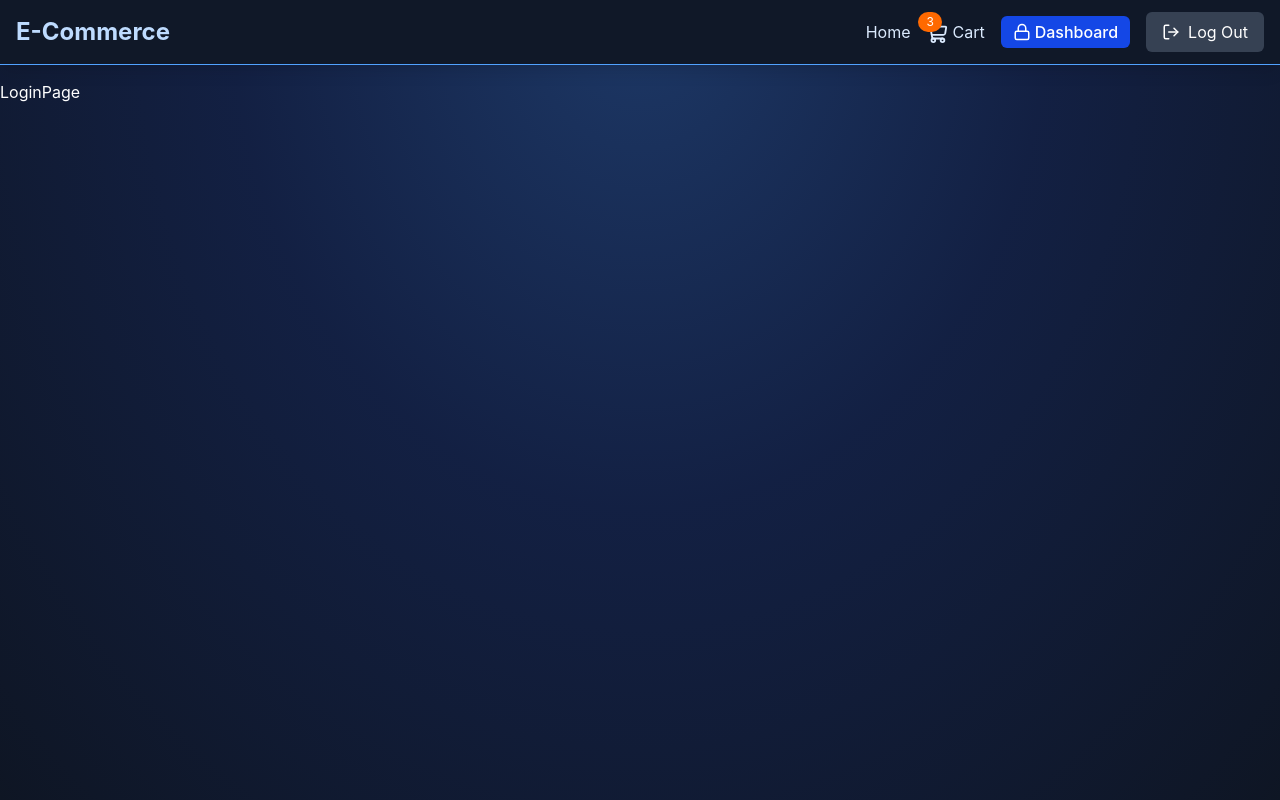
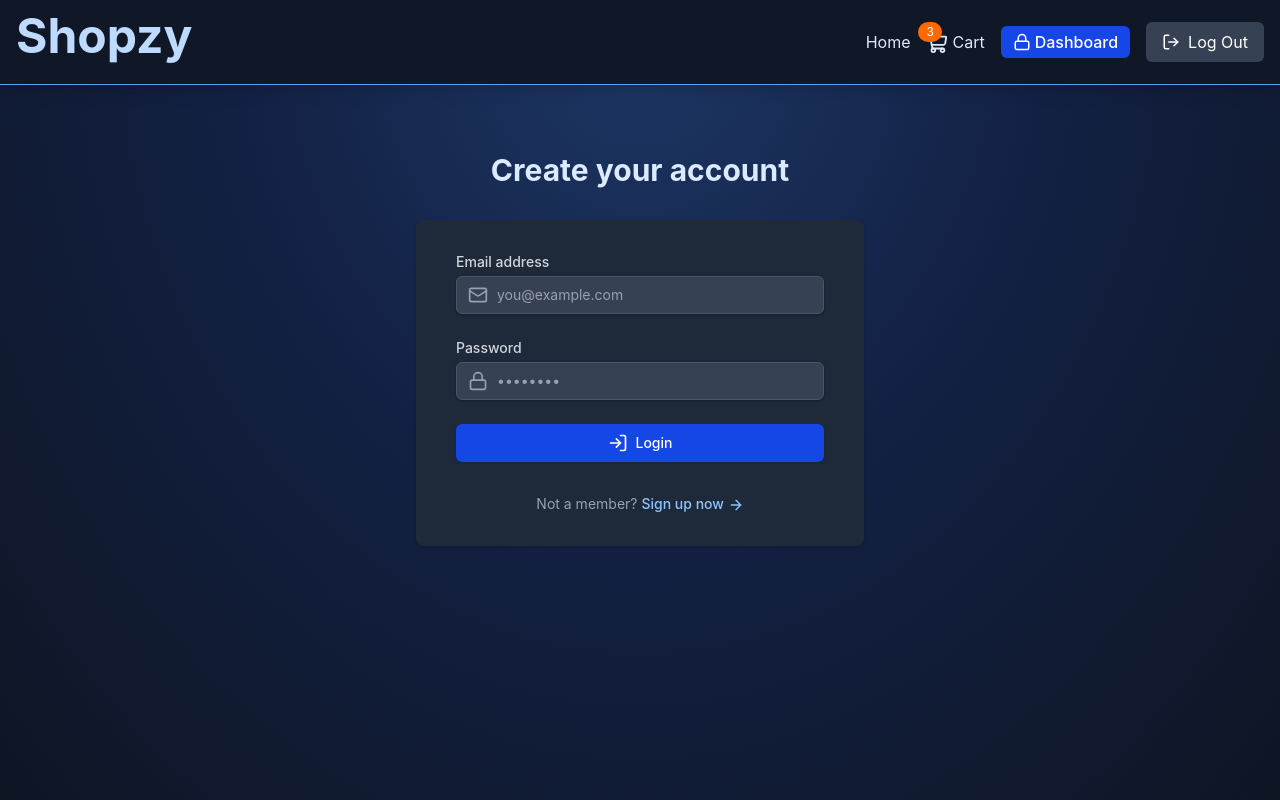
Before and after one commit to chamodhlv/mern-e-commerce-store, a React app in the folder frontend/: page /login in a window 1280 px wide. Built offline with nearby package versions, Linux system fonts and the light colour scheme; the HTML template or start-up script is replaced by a standard one.

Commit message:
feat: enhance LoginPage and SignUpPage with form handling and animations

```diff
--- a/frontend/src/components/Navbar.jsx
+++ b/frontend/src/components/Navbar.jsx
@@ -16,9 +16,9 @@
         <div className="flex flex-wrap justify-between items-center">
           <Link
             to="/"
-            className="text-2xl font-bold text-blue-200 items-center space-x-2 flex"
+            className="text-5xl font-bold text-blue-200 items-center space-x-2 flex mb-3"
           >
-            E-Commerce
+            Shopzy
           </Link>
 
           <nav className="flex flex-wrap items-center gap-4">
--- a/frontend/src/pages/LoginPage.jsx
+++ b/frontend/src/pages/LoginPage.jsx
@@ -1,7 +1,130 @@
-import React from "react";
+import { useState } from "react";
+import { motion } from "framer-motion";
+import { Link } from "react-router-dom";
+import { LogIn, Mail, Lock, ArrowRight, Loader } from "lucide-react";
 
 const LoginPage = () => {
-  return <div>LoginPage</div>;
+  const [email, setEmail] = useState("");
+  const [password, setPassword] = useState("");
+
+  // const { login, loading } = useUserStore();
+
+  const handleSubmit = (e) => {
+    e.preventDefault();
+    console.log(email, password);
+    login(email, password);
+  };
+
+  const loading = false;
+
+  return (
+    <div className="flex flex-col justify-center py-12 sm:px-6 lg:px-8">
+      <motion.div
+        className="sm:mx-auto sm:w-full sm:max-w-md"
+        initial={{ opacity: 0, y: -20 }}
+        animate={{ opacity: 1, y: 0 }}
+        transition={{ duration: 0.8 }}
+      >
+        <h2 className="mt-6 text-center text-3xl font-bold text-blue-100">
+          Create your account
+        </h2>
+      </motion.div>
+
+      <motion.div
+        className="mt-8 sm:mx-auto sm:w-full sm:max-w-md"
+        initial={{ opacity: 0, y: 20 }}
+        animate={{ opacity: 1, y: 0 }}
+        transition={{ duration: 0.8, delay: 0.2 }}
+      >
+        <div className="bg-gray-800 py-8 px-4 shadow sm:rounded-lg sm:px-10">
+          <form onSubmit={handleSubmit} className="space-y-6">
+            <div>
+              <label
+                htmlFor="email"
+                className="block text-sm font-medium text-gray-300"
+              >
+                Email address
+              </label>
+              <div className="mt-1 relative rounded-md shadow-sm">
+                <div className="absolute inset-y-0 left-0 pl-3 flex items-center pointer-events-none">
+                  <Mail className="h-5 w-5 text-gray-400" aria-hidden="true" />
+                </div>
+                <input
+                  id="email"
+                  type="email"
+                  required
+                  value={email}
+                  onChange={(e) => setEmail(e.target.value)}
+                  className=" block w-full px-3 py-2 pl-10 bg-gray-700 border border-gray-600
+									rounded-md shadow-sm
+									 placeholder-gray-400 focus:outline-none focus:ring-white
+									 focus:border-white sm:text-sm"
+                  placeholder="you@example.com"
+                />
+              </div>
+            </div>
+
+            <div>
+              <label
+                htmlFor="password"
+                className="block text-sm font-medium text-gray-300"
+              >
+                Password
+              </label>
+              <div className="mt-1 relative rounded-md shadow-sm">
+                <div className="absolute inset-y-0 left-0 pl-3 flex items-center pointer-events-none">
+                  <Lock className="h-5 w-5 text-gray-400" aria-hidden="true" />
+                </div>
+                <input
+                  id="password"
+                  type="password"
+                  required
+                  value={password}
+                  onChange={(e) => setPassword(e.target.value)}
+                  className=" block w-full px-3 py-2 pl-10 bg-gray-700 border border-gray-600
+									rounded-md shadow-sm placeholder-gray-400 focus:outline-none focus:ring-white focus:border-white sm:text-sm"
+                  placeholder="••••••••"
+                />
+              </div>
+            </div>
+
+            <button
+              type="submit"
+              className="w-full flex justify-center py-2 px-4 border border-transparent
+							rounded-md shadow-sm text-sm font-medium text-white bg-blue-700
+							 hover:bg-blue-600 focus:outline-none focus:ring-2 focus:ring-offset-2
+							  focus:ring-blue-500 transition duration-150 ease-in-out disabled:opacity-50"
+              disabled={loading}
+            >
+              {loading ? (
+                <>
+                  <Loader
+                    className="mr-2 h-5 w-5 animate-spin"
+                    aria-hidden="true"
+                  />
+                  Loading...
+                </>
+              ) : (
+                <>
+                  <LogIn className="mr-2 h-5 w-5" aria-hidden="true" />
+                  Login
+                </>
+              )}
+            </button>
+          </form>
+
+          <p className="mt-8 text-center text-sm text-gray-400">
+            Not a member?{" "}
+            <Link
+              to="/signup"
+              className="font-medium text-blue-300 hover:text-white"
+            >
+              Sign up now <ArrowRight className="inline h-4 w-4" />
+            </Link>
+          </p>
+        </div>
+      </motion.div>
+    </div>
+  );
 };
-
 export default LoginPage;
--- a/frontend/src/pages/SignupPage.jsx
+++ b/frontend/src/pages/SignupPage.jsx
@@ -15,7 +15,7 @@
 
   const handleSubmit = (e) => {
     e.preventDefault();
-    signup(formData);
+    console.log(formData);
   };
 
   return (
@@ -59,7 +59,7 @@
                     setFormData({ ...formData, name: e.target.value })
                   }
                   className="block w-full px-3 py-2 pl-10 bg-gray-700 border border-gray-600 rounded-md shadow-sm
-									 placeholder-gray-400 focus:outline-none focus:ring-emerald-500 focus:border-emerald-500 sm:text-sm"
+									 placeholder-gray-400 focus:outline-none focus:ring-white focus:border-white sm:text-sm"
                   placeholder="John Doe"
                 />
               </div>
@@ -86,8 +86,8 @@
                   }
                   className=" block w-full px-3 py-2 pl-10 bg-gray-700 border border-gray-600
 									rounded-md shadow-sm
-									 placeholder-gray-400 focus:outline-none focus:ring-emerald-500
-									 focus:border-emerald-500 sm:text-sm"
+									 placeholder-gray-400 focus:outline-none focus:ring-white
+									 focus:border-white sm:text-sm"
                   placeholder="you@example.com"
                 />
               </div>
@@ -113,7 +113,7 @@
                     setFormData({ ...formData, password: e.target.value })
                   }
                   className=" block w-full px-3 py-2 pl-10 bg-gray-700 border border-gray-600
-									rounded-md shadow-sm placeholder-gray-400 focus:outline-none focus:ring-emerald-500 focus:border-emerald-500 sm:text-sm"
+									rounded-md shadow-sm placeholder-gray-400 focus:outline-none focus:ring-white focus:border-white sm:text-sm"
                   placeholder="••••••••"
                 />
               </div>
@@ -142,7 +142,7 @@
                     })
                   }
                   className=" block w-full px-3 py-2 pl-10 bg-gray-700 border
-									 border-gray-600 rounded-md shadow-sm placeholder-gray-400 focus:outline-none focus:ring-emerald-500 focus:border-emerald-500 sm:text-sm"
+									 border-gray-600 rounded-md shadow-sm placeholder-gray-400 focus:outline-none focus:ring-white focus:border-white sm:text-sm"
                   placeholder="••••••••"
                 />
               </div>
```
